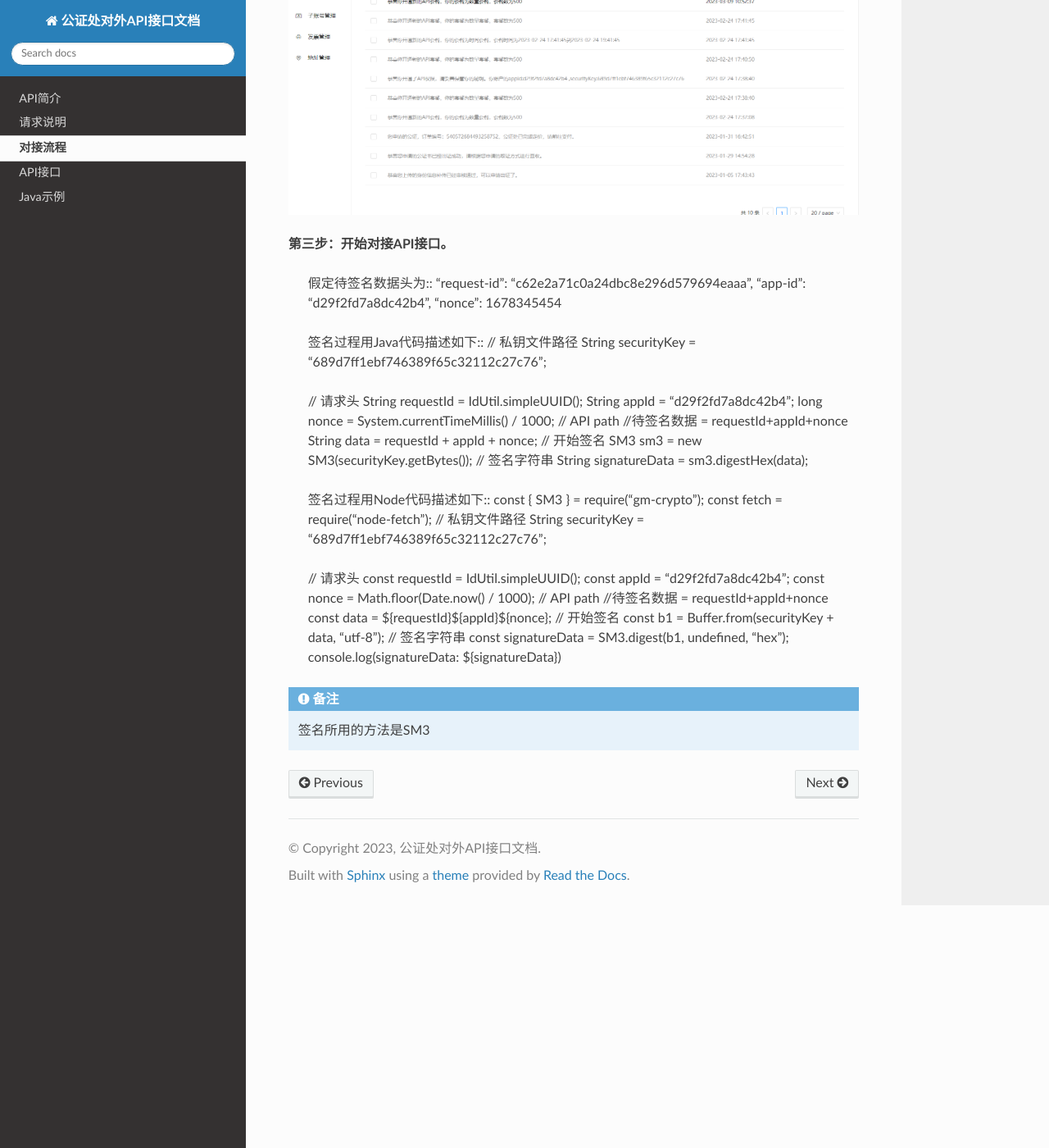
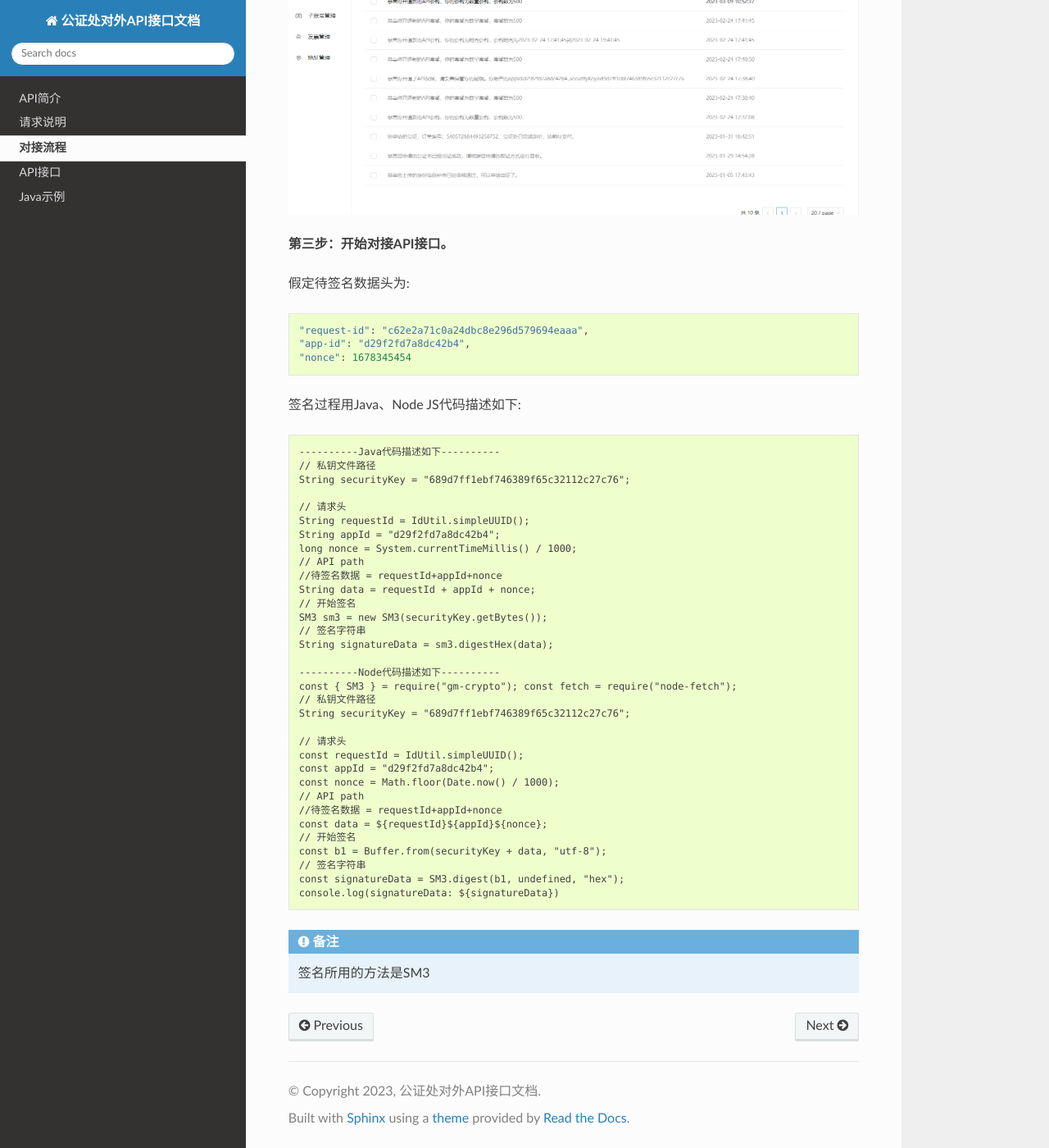
Before and after one commit to kurohayan/gzc-doc, a Sphinx documentation site: the page built from docs/flow.rst, in a window 1280 px wide and 1400 px high, scrolled down 350 px. Shown: the whole window at 82% size. Built offline with Sphinx 7.4.7 and the Read the Docs theme 3.1.0, drawn with Linux system fonts in a browser that asks for light colours.

Commit message:
Update flow.rst

```diff
--- a/docs/flow.rst
+++ b/docs/flow.rst
@@ -10,13 +10,15 @@
 
 **第三步：开始对接API接口。**
 
-        假定待签名数据头为::
-        "request-id": "c62e2a71c0a24dbc8e296d579694eaaa",
-        "app-id": "d29f2fd7a8dc42b4",
-        "nonce": 1678345454
+假定待签名数据头为::
 
+    "request-id": "c62e2a71c0a24dbc8e296d579694eaaa",
+    "app-id": "d29f2fd7a8dc42b4",
+    "nonce": 1678345454
 
-        签名过程用Java代码描述如下::
+签名过程用Java、Node JS代码描述如下::
+
+        ----------Java代码描述如下----------
         // 私钥文件路径
         String securityKey = "689d7ff1ebf746389f65c32112c27c76";
 
@@ -32,9 +34,7 @@
         // 签名字符串
         String signatureData = sm3.digestHex(data);
 
-
-
-        签名过程用Node代码描述如下::
+        ----------Node代码描述如下----------
         const { SM3 } = require("gm-crypto"); const fetch = require("node-fetch");
         // 私钥文件路径
         String securityKey = "689d7ff1ebf746389f65c32112c27c76";
```
